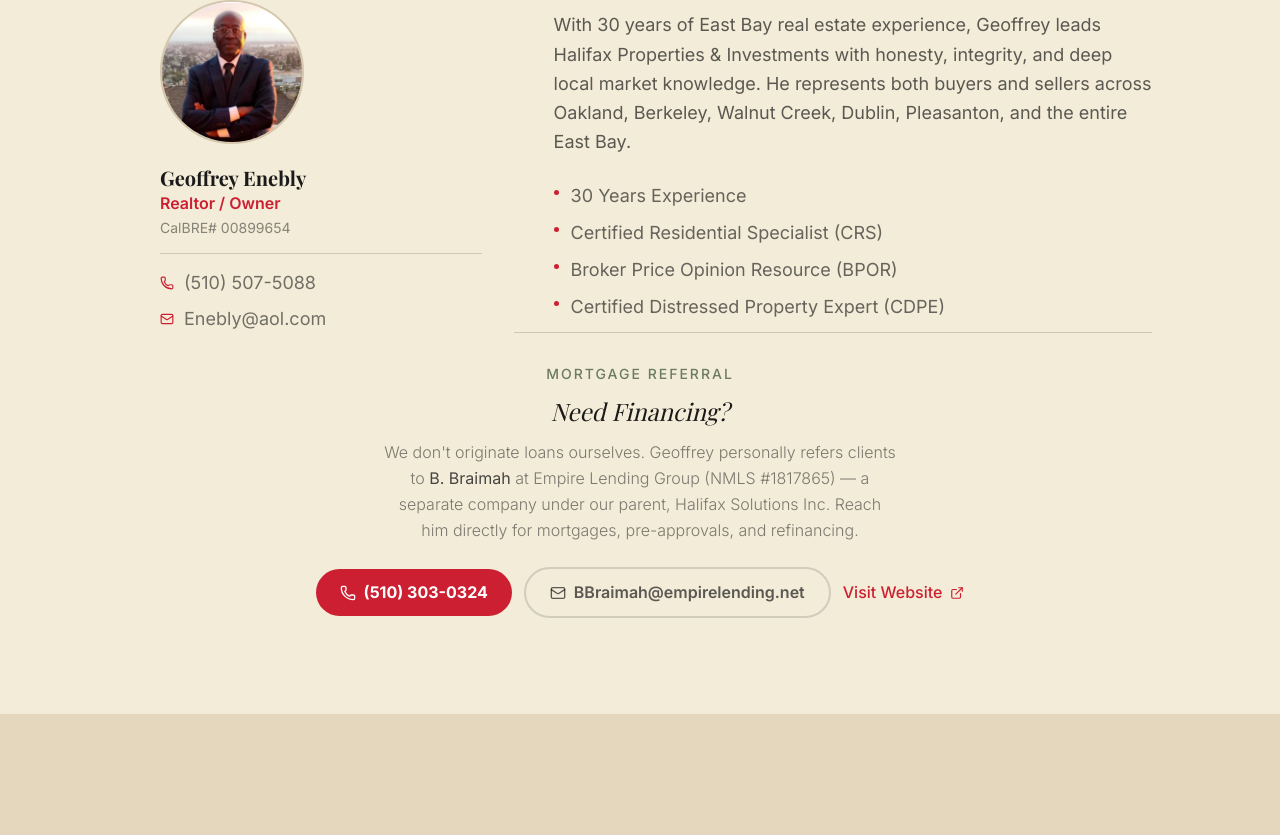
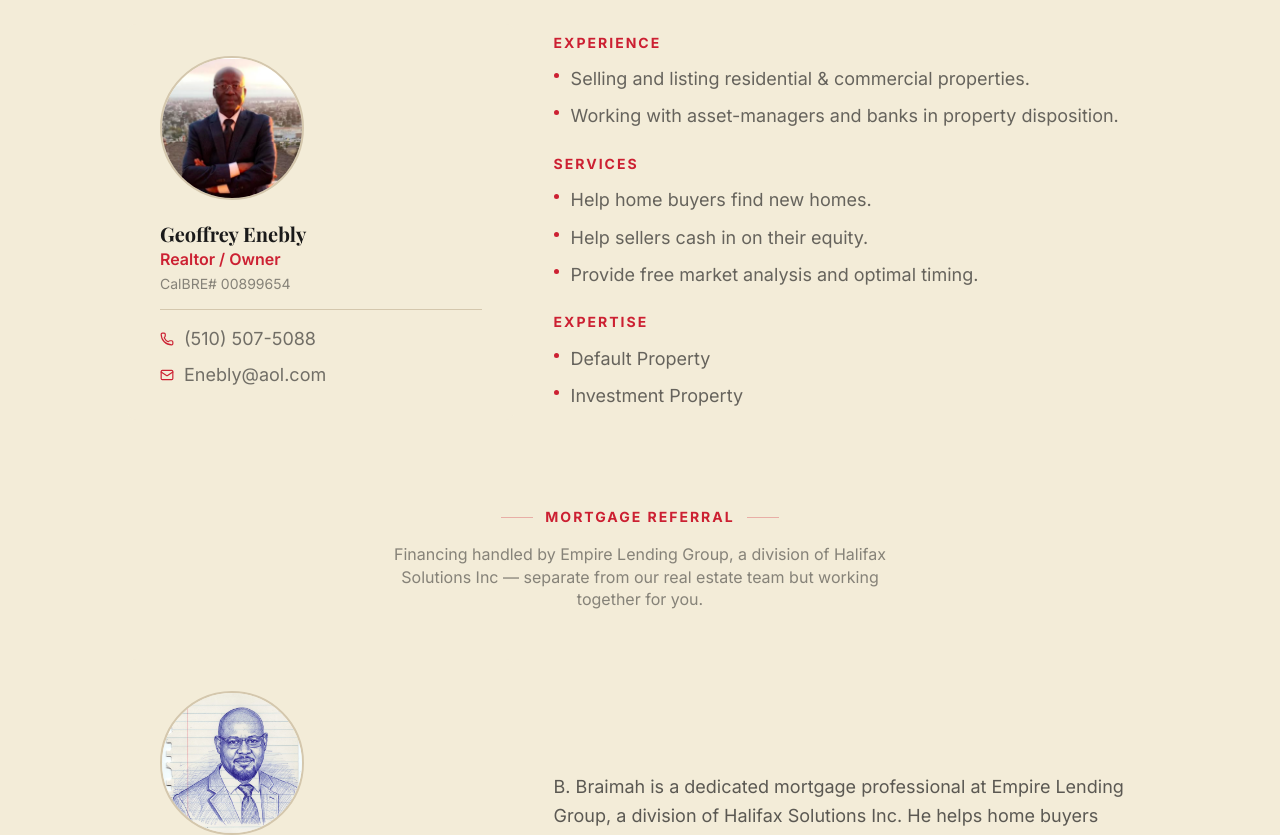
Before and after one commit to Dera-Enebeli/halifax, a Next.js app: page /team in a window 1280 px wide. Shown: the part 828-1663 px from the top of the page. Built offline with nearby package versions, Linux system fonts and the light colour scheme; no server answers; a web font is replaced by a local one.

Commit message:
about: restructure agent section with bullet-point layout and team: fix divider spacing

```diff
--- a/src/app/about/page.tsx
+++ b/src/app/about/page.tsx
@@ -222,65 +222,43 @@
                     </p>
                   </div>
 
-                  <div className="grid-cols-1 space-y-3 mt-4 md:mt-6">
-                    <ScrollReveal delay={0}>
-                    <div className="relative overflow-hidden bg-cream rounded-lg shadow-lg shadow-black/10 px-4 md:px-5 py-4 md:py-5">
-                      <div className="absolute -top-10 -right-10 w-40 h-40 opacity-[0.1] text-crimson pointer-events-none" aria-hidden="true">
-                        <div className="w-full h-full rounded-full border border-current" />
-                        <div className="absolute inset-7 rounded-full border border-current" />
-                        <div className="absolute inset-14 rounded-full border border-current" />
-                      </div>
-                      <div className="h-[3px] bg-crimson w-full mb-3 md:mb-4 rounded-t" />
-                      <p className="text-xs font-bold tracking-wider uppercase text-crimson mb-2">
-                        Experience
-                      </p>
-                      <p className="text-sm text-near-black/60 leading-relaxed font-light">
-                        Selling and listing residential &amp; commercial properties. Working with asset-managers and banks in property disposition.
-                      </p>
+                  <ScrollReveal>
+                  <div className="space-y-5 mt-10 md:mt-12">
+                    <div>
+                      <p className="text-xs font-bold tracking-wider uppercase text-crimson mb-3">Experience</p>
+                      <ul className="space-y-1.5">
+                        {["Selling and listing residential &amp; commercial properties.", "Working with asset-managers and banks in property disposition."].map((item) => (
+                          <li key={item} className="flex items-start gap-3 text-sm text-near-black/65 leading-relaxed">
+                            <span className="w-[5px] h-[5px] rounded-full bg-crimson mt-[9px] flex-shrink-0" />
+                            {item}
+                          </li>
+                        ))}
+                      </ul>
                     </div>
-                    </ScrollReveal>
-                    <ScrollReveal delay={150}>
-                    <div className="relative overflow-hidden bg-cream rounded-lg shadow-lg shadow-black/10 px-4 md:px-5 py-4 md:py-5">
-                      <div className="absolute -bottom-10 -left-10 w-40 h-40 opacity-[0.1] text-crimson pointer-events-none" aria-hidden="true">
-                        <div className="w-full h-full border border-current rotate-45" />
-                        <div className="absolute inset-10 border border-current rotate-45" />
-                      </div>
-                      <div className="h-[3px] bg-crimson w-full mb-3 md:mb-4 rounded-t" />
-                      <p className="text-xs font-bold tracking-wider uppercase text-crimson mb-2">
-                        Services
-                      </p>
-                      <p className="text-sm text-near-black/60 leading-relaxed font-light">
-                        Help home buyers find new homes. Help sellers cash in on their equity. Provide free market analysis and optimal timing.
-                      </p>
+                    <div>
+                      <p className="text-xs font-bold tracking-wider uppercase text-crimson mb-3">Services</p>
+                      <ul className="space-y-1.5">
+                        {["Help home buyers find new homes.", "Help sellers cash in on their equity.", "Provide free market analysis and optimal timing."].map((item) => (
+                          <li key={item} className="flex items-start gap-3 text-sm text-near-black/65 leading-relaxed">
+                            <span className="w-[5px] h-[5px] rounded-full bg-crimson mt-[9px] flex-shrink-0" />
+                            {item}
+                          </li>
+                        ))}
+                      </ul>
                     </div>
-                    </ScrollReveal>
-                    <ScrollReveal delay={300}>
-                    <div className="relative overflow-hidden bg-cream rounded-lg shadow-lg shadow-black/10 px-4 md:px-5 py-4 md:py-5">
-                      <div className="absolute top-1 right-1 w-24 h-24 opacity-[0.12] text-crimson pointer-events-none" aria-hidden="true">
-                        <div className="w-2 h-2 rounded-full bg-current absolute" style={{top:'2px', left:'2px'}} />
-                        <div className="w-1.5 h-1.5 rounded-full bg-current absolute" style={{top:'0', left:'22px'}} />
-                        <div className="w-[14px] h-[14px] rounded-full bg-current absolute" style={{top:'12px', left:'48px'}} />
-                        <div className="w-1.5 h-1.5 rounded-full bg-current absolute" style={{top:'30px', left:'8px'}} />
-                        <div className="w-2 h-2 rounded-full bg-current absolute" style={{top:'36px', left:'42px'}} />
-                        <div className="w-1.5 h-1.5 rounded-full bg-current absolute" style={{top:'52px', left:'48px'}} />
-                        <div className="w-2 h-2 rounded-full bg-current absolute" style={{top:'50px', left:'0px'}} />
-                        <div className="w-2 h-2 rounded-full bg-current absolute" style={{top:'52px', left:'18px'}} />
-                      </div>
-                      <div className="h-[3px] bg-crimson w-full mb-3 md:mb-4 rounded-t" />
-                      <p className="text-xs font-bold tracking-wider uppercase text-crimson mb-2">
-                        Expertise
-                      </p>
-                      <div className="flex flex-wrap gap-1.5 mt-2">
-                        {["Default Property", "Investment Property", "Multi-Family", "Commercial"].map((item) => (
-                          <span key={item} className="text-xs bg-crimson/10 text-crimson font-medium px-2.5 py-1">
+                    <div>
+                      <p className="text-xs font-bold tracking-wider uppercase text-crimson mb-3">Expertise</p>
+                      <ul className="space-y-1.5">
+                        {["Default Property", "Investment Property"].map((item) => (
+                          <li key={item} className="flex items-start gap-3 text-sm text-near-black/65 leading-relaxed">
+                            <span className="w-[5px] h-[5px] rounded-full bg-crimson mt-[9px] flex-shrink-0" />
                             {item}
-                          </span>
+                          </li>
                         ))}
-                      </div>
+                      </ul>
                     </div>
-                    </ScrollReveal>
                   </div>
-
+                  </ScrollReveal>
                 </div>
               </div>
             </div>
--- a/src/app/team/page.tsx
+++ b/src/app/team/page.tsx
@@ -61,7 +61,7 @@
         <section className="py-20 md:py-24">
           <div className="max-w-page section-padding">
             <div className="max-w-5xl mx-auto">
-              <div className="text-center px-4">
+              <div className="text-center px-4 mb-10 md:mb-14">
                 <div className="inline-flex items-center gap-3 mb-4">
                   <span className="h-px w-8 bg-crimson/30" />
                   <span className="text-xs font-bold tracking-[2px] uppercase text-crimson">Real Estate</span>
@@ -69,13 +69,31 @@
                 </div>
               </div>
 
-              {teamMembers.filter(m => m.id === "geoffrey").map((member, i) => (
+              {teamMembers.map((member, i) => (
                 <ScrollReveal key={member.id} delay={i * 150}>
+                  {i === 1 && (
+                    <div className="text-center pt-16 md:pt-20 mb-12">
+                      <div className="inline-flex items-center gap-3 mb-4">
+                        <span className="h-px w-8 bg-crimson/30" />
+                        <span className="text-xs font-bold tracking-[2px] uppercase text-crimson">Mortgage Referral</span>
+                        <span className="h-px w-8 bg-crimson/30" />
+                      </div>
+                      <p className="text-sm text-near-black/50 max-w-lg mx-auto">
+                        Financing handled by Empire Lending Group, a division of Halifax Solutions Inc &mdash; separate from our real estate team but working together for you.
+                      </p>
+                    </div>
+                  )}
                   <div className="grid grid-cols-1 lg:grid-cols-5 gap-8 md:gap-10">
                     <div className="lg:col-span-2">
                       <div className="bg-cream p-6 md:p-8 rounded-lg">
                         <div className="w-28 h-28 md:w-36 md:h-36 relative mx-auto md:mx-0 rounded-full overflow-hidden mb-5 border-2 border-warm-border">
-                          <Image src={member.image!} alt={member.name} fill className="object-cover" />
+                          {member.image ? (
+                            <Image src={member.image} alt={member.name} fill className="object-cover" />
+                          ) : (
+                            <div className="w-full h-full bg-cream-dark flex items-center justify-center">
+                              <Building2 className="h-10 w-10 text-near-black/20" />
+                            </div>
+                          )}
                         </div>
                         <h3 className="font-bold text-xl text-near-black text-center md:text-left">{member.name}</h3>
                         <p className="text-sm text-crimson font-semibold text-center md:text-left mb-1">
@@ -95,9 +113,45 @@
                             {member.email}
                           </a>
                         </div>
+                        {member.id === "braimah" && (
+                          <>
+                            <div className="h-px bg-warm-border my-4" />
+                            <p className="text-xs text-near-black/40 text-center md:text-left">
+                              Empire Lending Group is a division of Halifax Solutions Inc. NMLS #1817865.
+                            </p>
+                            <div className="mt-4">
+                              <ExitConfirmLink
+                                href="https://www.empirelending.net"
+                                className="inline-flex items-center justify-center gap-2 text-sm font-medium text-crimson hover:text-crimson-dark transition-colors cursor-pointer"
+                              >
+                                Visit Website <ExternalLink className="h-3.5 w-3.5" />
+                              </ExitConfirmLink>
+                            </div>
+                          </>
+                        )}
                       </div>
                     </div>
                     <div className="lg:col-span-3 flex flex-col justify-center">
+                      {member.sections ? (
+                        <div className="space-y-6">
+                          {member.sections.map((section) => (
+                            <div key={section.label}>
+                              <p className="text-xs font-bold tracking-[2px] uppercase text-crimson mb-3">
+                                {section.label}
+                              </p>
+                              <ul className="space-y-2">
+                                {section.items.map((item) => (
+                                  <li key={item} className="flex items-start gap-3 text-sm sm:text-body text-near-black/65 leading-relaxed">
+                                    <span className="w-[5px] h-[5px] rounded-full bg-crimson mt-[9px] flex-shrink-0" />
+                                    {item}
+                                  </li>
+                                ))}
+                              </ul>
+                            </div>
+                          ))}
+                        </div>
+                      ) : (
+                        <>
                           <p className="text-body text-near-black/70 leading-relaxed mb-6">
                             {member.description}
                           </p>
@@ -109,44 +163,12 @@
                               </li>
                             ))}
                           </ul>
+                        </>
+                      )}
                     </div>
                   </div>
                 </ScrollReveal>
               ))}
-
-              <div className="text-center pt-8 border-t border-warm-border">
-                <p className="text-xs font-medium tracking-[2px] uppercase text-olive mb-3">
-                  Mortgage Referral
-                </p>
-                <h3 className="font-serif italic text-2xl text-near-black mb-3">
-                  Need Financing?
-                </h3>
-                <p className="text-sm text-near-black/55 max-w-lg mx-auto leading-relaxed font-light mb-6">
-                  We don&apos;t originate loans ourselves. Geoffrey personally refers clients to <strong className="text-near-black/80">B. Braimah</strong> at Empire Lending Group (NMLS #1817865) — a separate company under our parent, Halifax Solutions Inc. Reach him directly for mortgages, pre-approvals, and refinancing.
-                </p>
-                <div className="flex flex-col sm:flex-row items-center justify-center gap-3">
-                  <a
-                    href="tel:+15103030324"
-                    className="inline-flex items-center justify-center gap-2 bg-crimson text-white text-sm font-bold px-6 py-3 rounded-full hover:bg-crimson-dark transition-all duration-200"
-                  >
-                    <Phone className="h-4 w-4" />
-                    (510) 303-0324
-                  </a>
-                  <a
-                    href="mailto:BBraimah@empirelending.net"
-                    className="inline-flex items-center justify-center gap-2 border-2 border-near-black/15 text-near-black/70 text-sm font-semibold px-6 py-3 rounded-full hover:border-near-black/30 hover:text-near-black transition-all duration-200"
-                  >
-                    <Mail className="h-4 w-4" />
-                    BBraimah@empirelending.net
-                  </a>
-                  <ExitConfirmLink
-                    href="https://www.empirelending.net"
-                    className="inline-flex items-center justify-center gap-2 text-sm font-medium text-crimson hover:text-crimson-dark transition-colors cursor-pointer"
-                  >
-                    Visit Website <ExternalLink className="h-3.5 w-3.5" />
-                  </ExitConfirmLink>
-                </div>
-              </div>
             </div>
           </div>
         </section>
--- a/src/lib/mock-data.ts
+++ b/src/lib/mock-data.ts
@@ -42,6 +42,27 @@
       "Broker Price Opinion Resource (BPOR)",
       "Certified Distressed Property Expert (CDPE)",
     ],
+    sections: [
+      {
+        label: "EXPERIENCE",
+        items: [
+          "Selling and listing residential & commercial properties.",
+          "Working with asset-managers and banks in property disposition.",
+        ],
+      },
+      {
+        label: "SERVICES",
+        items: [
+          "Help home buyers find new homes.",
+          "Help sellers cash in on their equity.",
+          "Provide free market analysis and optimal timing.",
+        ],
+      },
+      {
+        label: "EXPERTISE",
+        items: ["Default Property", "Investment Property"],
+      },
+    ],
   },
   {
     id: "braimah",
```
Lines whose indentation alone changed are shown as unchanged.
